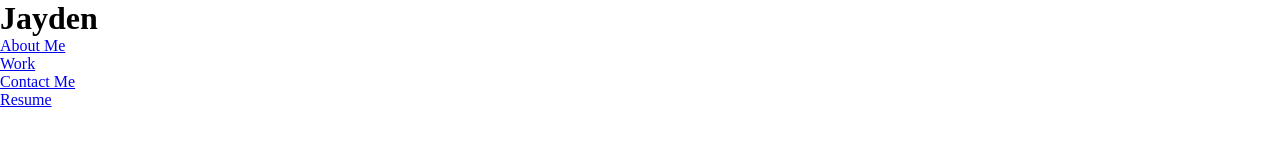
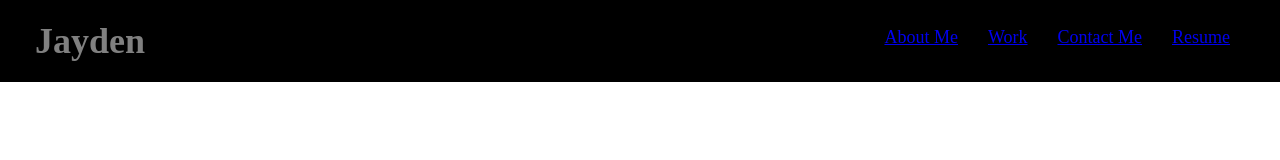
Before and after one commit to Jayden7700/Employee-portfolio, a plain HTML site: page index.html in a window 1280 px wide. Drawn offline with Linux system fonts and the light colour scheme.

Commit message:
added styling to header

```diff
--- a/assets/style.css
+++ b/assets/style.css
@@ -3,3 +3,36 @@
     padding: 0;
     box-sizing: border-box;
 }
+
+header {
+    flex-wrap: wrap;
+    justify-content: space-between;
+    display: flex;
+    padding: 20px 35px;
+    background-color: rgb(0, 0, 0);
+}
+
+header h1 {
+    font-weight: bold;
+    font-size: 36px;
+    color: grey;
+    margin: 0;
+}
+
+header nav {
+    margin: 7px 0;
+}
+
+header nav ul {
+    display: flex;
+    flex-wrap: wrap;
+    justify-content: space-between;
+    align-items: center;
+    list-style: none;
+}
+
+header nav ul li a {
+    margin: 0 15px;
+    font-weight: lighter;
+    font-size: large;
+}
```
